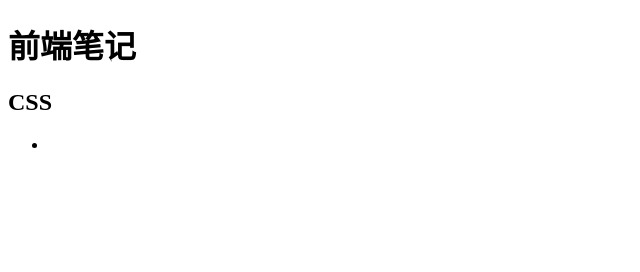
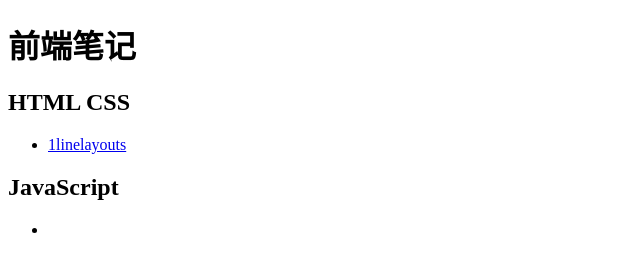
Before and after one commit to annging/demo, a plain HTML site: page index.html in a window 1280 px wide. Shown: the whole page, without its empty margins (0-640 px from the left). Drawn offline with Linux system fonts and the light colour scheme.

Commit message:
add catlog

```diff
--- a/index.html
+++ b/index.html
@@ -9,7 +9,13 @@
 <body>
     <h1>前端笔记</h1>
     <section>
-        <h2>CSS</h2>
+        <h2>HTML CSS</h2>
+        <ul>
+            <li><a href="/HTML' 'CSS/1linelayouts">1linelayouts</a></li>
+        </ul>
+    </section>
+    <section>
+        <h2>JavaScript</h2>
         <ul>
             <li></li>
         </ul>
```
